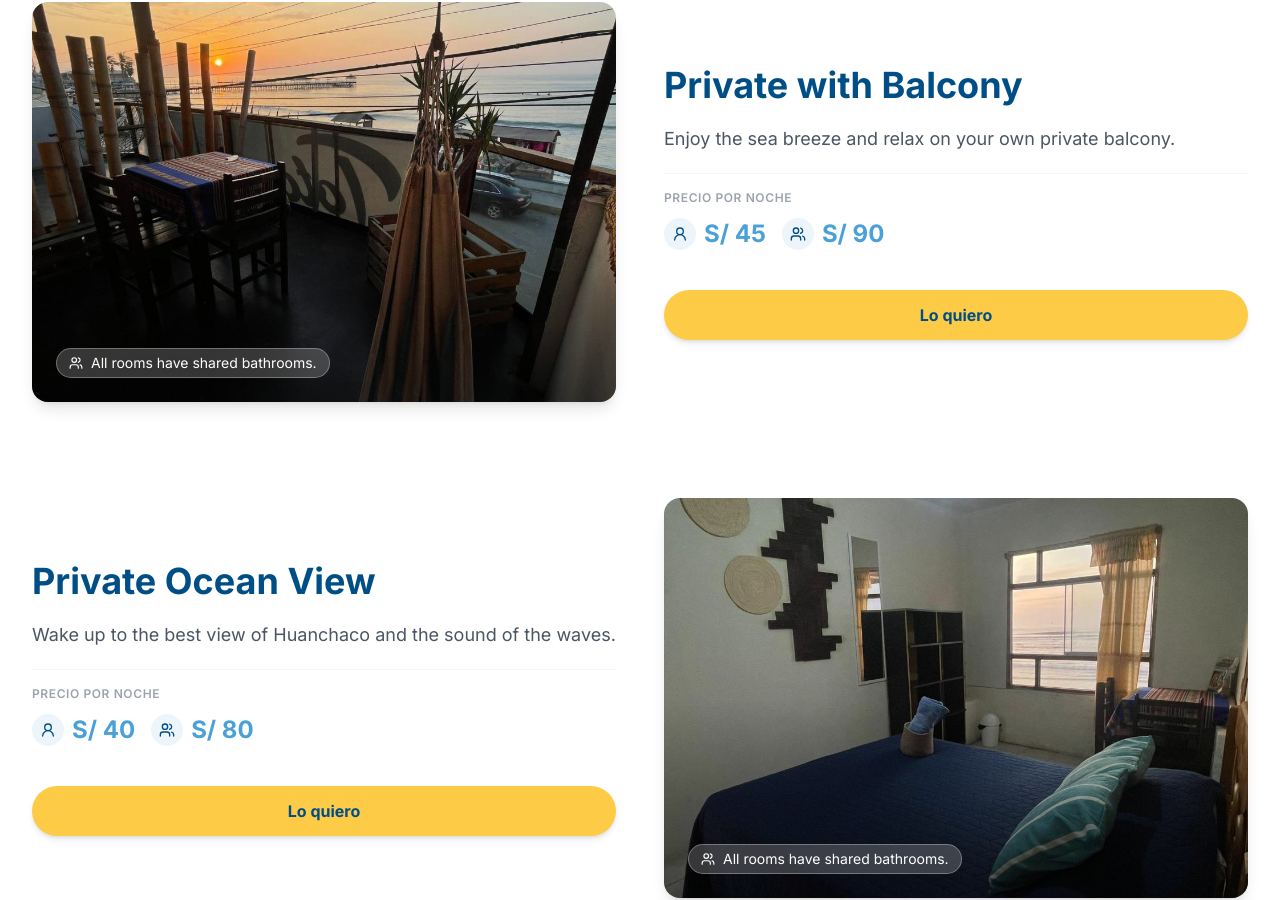
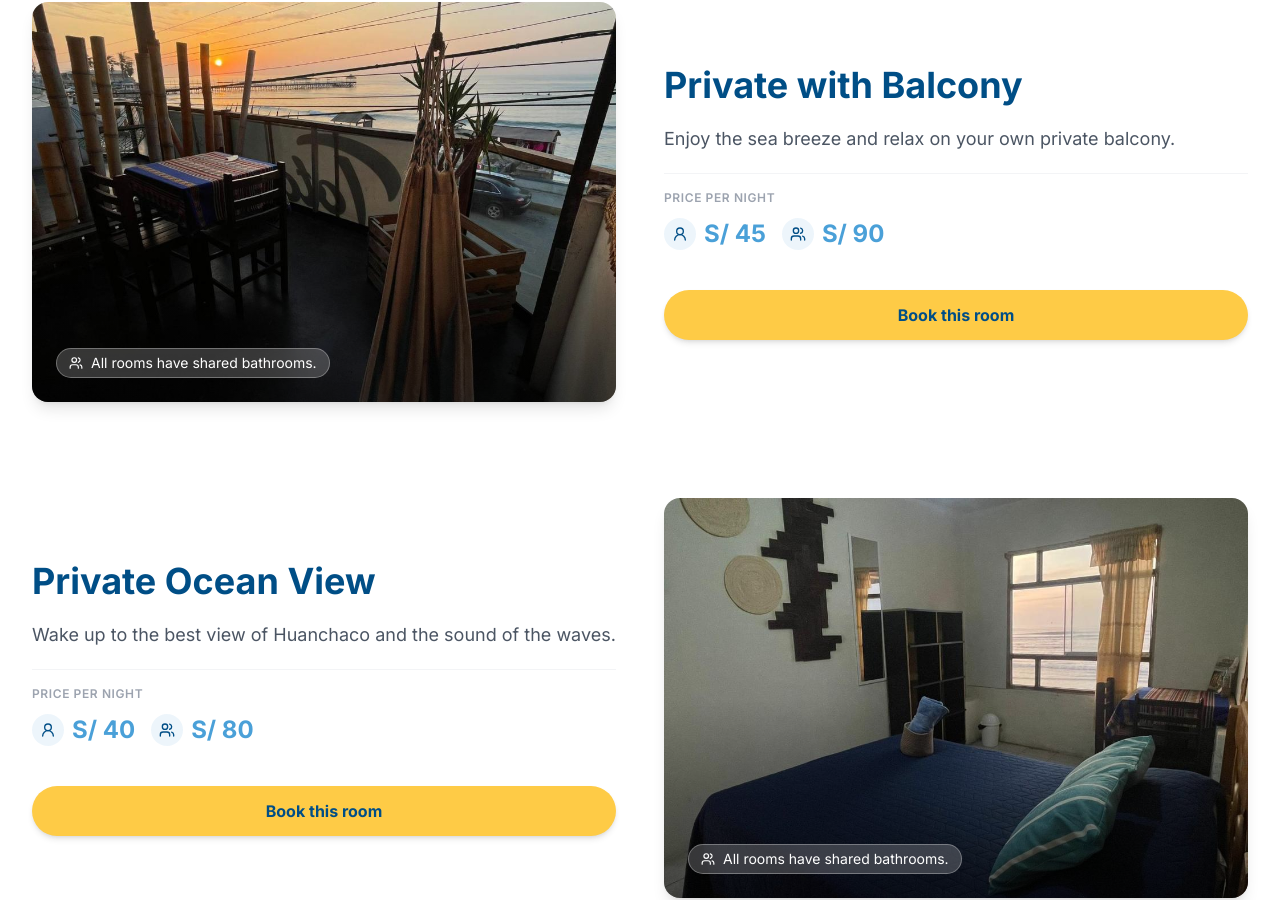
Before and after one commit to RodriSanchez1/totora-surf-school-web, a React (Vite) app: page /hostel in a window 1280 px wide. Shown: the part 1934-2834 px from the top of the page. Built offline with nearby package versions, Linux system fonts and the light colour scheme.

Commit message:
feat: add localization for room pricing and booking button in English and Spanish

```diff
--- a/i18n/locales/en-US.ts
+++ b/i18n/locales/en-US.ts
@@ -114,6 +114,8 @@ export const enUS = {
   'hostelPage.rooms.title': 'Our Rooms',
   'hostelPage.rooms.subtitle': 'Choose the perfect option for your rest',
   'hostelPage.rooms.sharedBathroom': 'All rooms have shared bathrooms.',
+  'hostelPage.rooms.pricePerNight': 'Price per night',
+  'hostelPage.rooms.bookButton': 'Book this room',
   'hostelPage.rooms.privateOcean.title': 'Private Ocean View',
   'hostelPage.rooms.privateOcean.desc': 'Wake up to the best view of Huanchaco and the sound of the waves.',
   'hostelPage.rooms.privateOcean.price1': 'S/ 40',
--- a/i18n/locales/es.ts
+++ b/i18n/locales/es.ts
@@ -108,6 +108,8 @@ export const es = {
   'hostelPage.rooms.title': 'Nuestras Habitaciones',
   'hostelPage.rooms.subtitle': 'Elige la opción perfecta para tu descanso',
   'hostelPage.rooms.sharedBathroom': 'Todas las habitaciones cuentan con baño compartido.',
+  'hostelPage.rooms.pricePerNight': 'Precio por noche',
+  'hostelPage.rooms.bookButton': 'Lo quiero',
   'hostelPage.rooms.privateOcean.title': 'Privada Vista al Mar',
   'hostelPage.rooms.privateOcean.desc': 'Despierta con la mejor vista de Huanchaco y el sonido de las olas.',
   'hostelPage.rooms.privateOcean.price1': 'S/ 40',
--- a/pages/HostelPage.tsx
+++ b/pages/HostelPage.tsx
@@ -497,7 +497,9 @@ export const HostelPage: React.FC = () => {
                   </p>
 
                   <div className="pt-4 border-t border-gray-100 mt-4">
-                    <p className="text-xs text-gray-400 uppercase tracking-wider font-semibold mb-3">Precio por noche</p>
+                    <p className="text-xs text-gray-400 uppercase tracking-wider font-semibold mb-3">
+                      <FormattedMessage id="hostelPage.rooms.pricePerNight" />
+                    </p>
 
                     <div className="flex items-center gap-4 mb-6">
                       <div className="flex items-center gap-2">
@@ -525,7 +527,7 @@ export const HostelPage: React.FC = () => {
                       onClick={() => handleSelectRoom(room.roomType)}
                       className="mt-4"
                     >
-                      Lo quiero
+                      <FormattedMessage id="hostelPage.rooms.bookButton" />
                     </Button>
                   </div>
                 </div>
```
